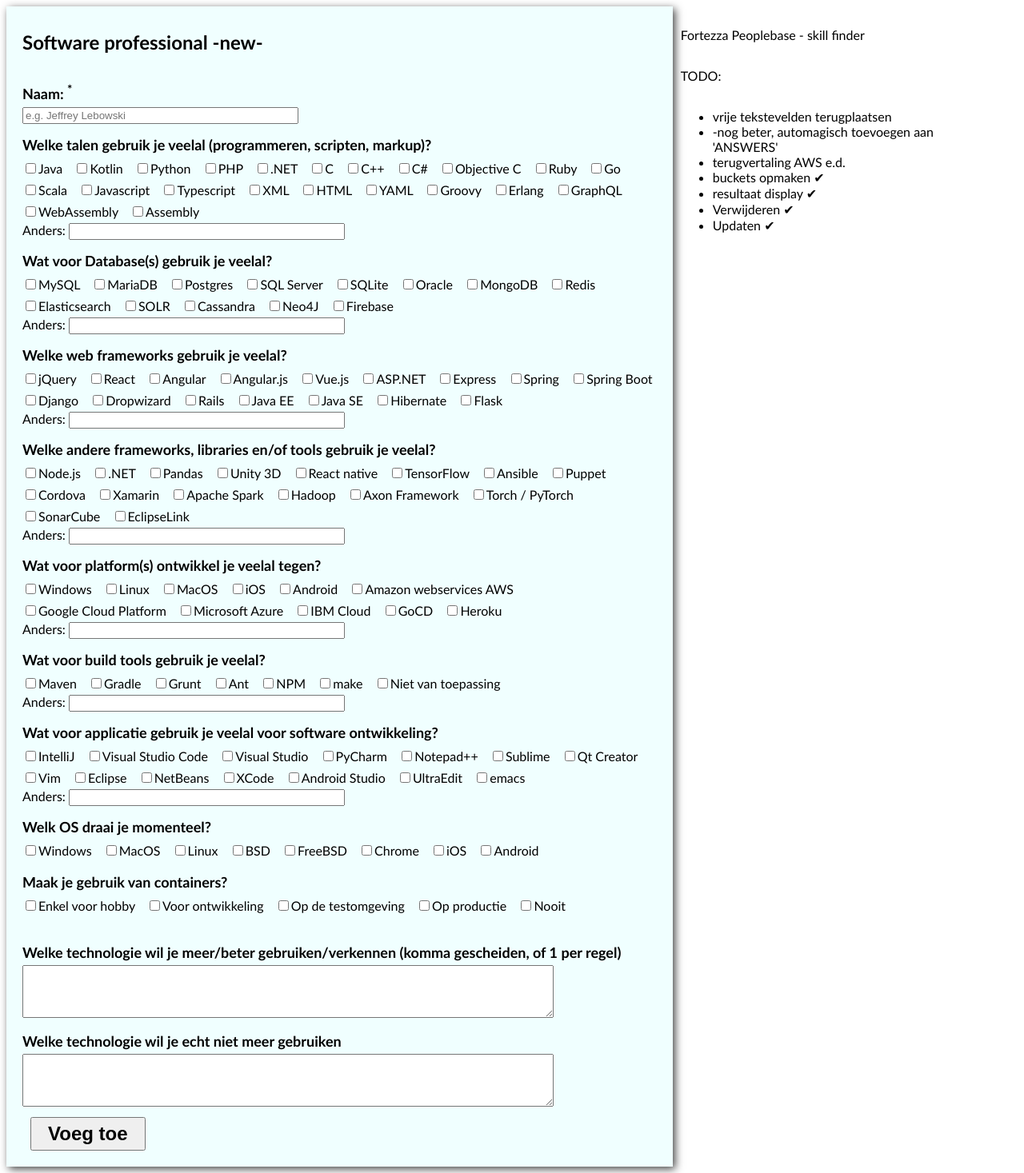
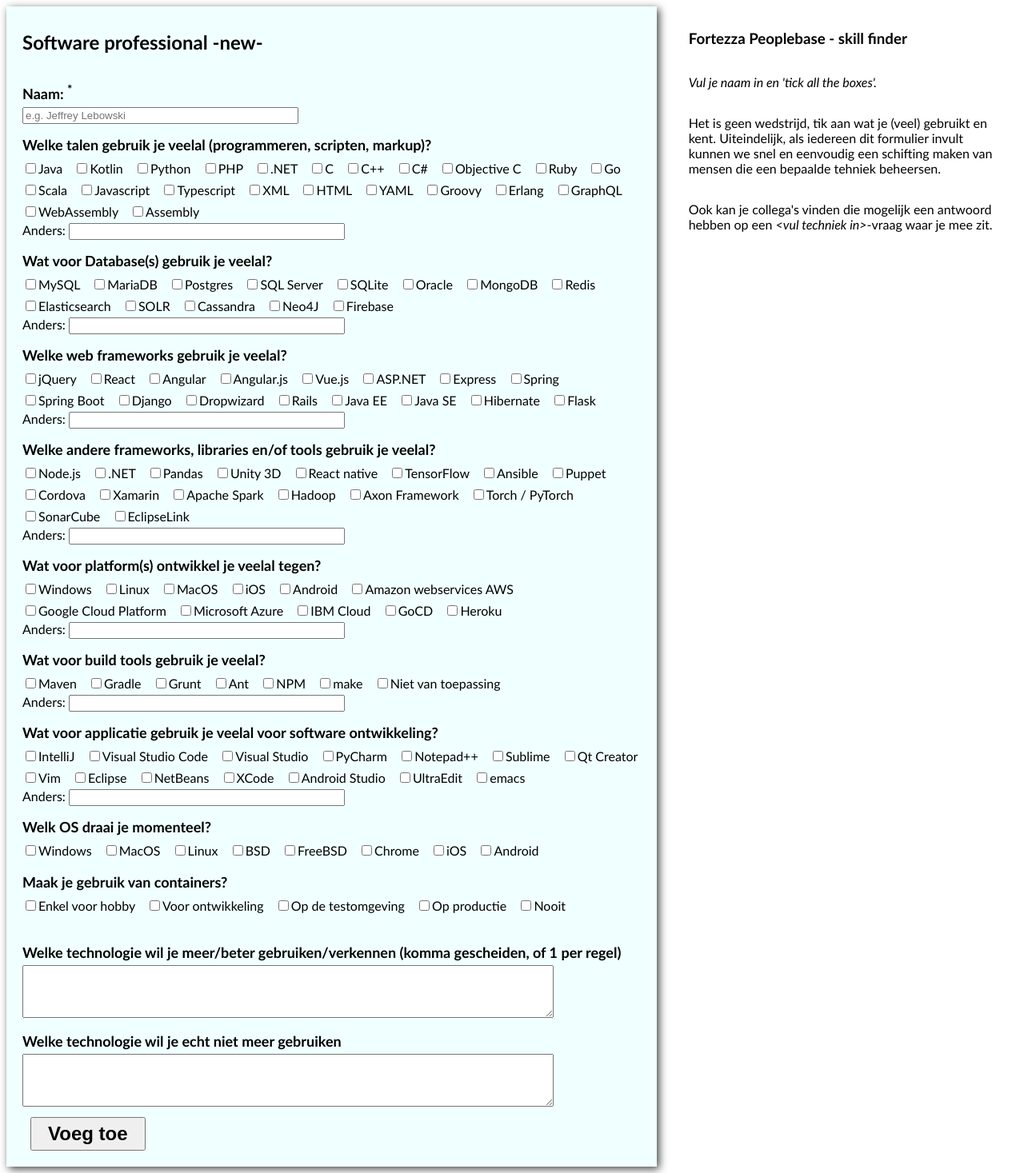
Before and after one commit to xiffy/pplbase, a Flask app: page /new in a window 1280 px wide. Shown: the whole page at 80% size. Run offline with Flask 2, Linux system fonts and the light colour scheme.

Commit message:
Todo lijstje uit de sidebar gehaald

```diff
--- a/pplbase/static/pplbase.css
+++ b/pplbase/static/pplbase.css
@@ -124,7 +124,7 @@ body {
 
 .sidebar {
     background: transparent;
-    padding: 10px;
+    padding: 10px 10px 0 40px;
     margin-right: 10px;
 }
 .buckets ul {
--- a/pplbase/templates/person-sidebar.html
+++ b/pplbase/templates/person-sidebar.html
@@ -1,12 +1,6 @@
-            <p>Fortezza Peoplebase - skill finder</p>
+            <h3>Fortezza Peoplebase - skill finder</h3>
             <p>
-                TODO:
-                <ul><li>vrije tekstevelden terugplaatsen</li>
-                    <li>-nog beter, automagisch toevoegen aan 'ANSWERS'</li>
-                    <li>terugvertaling AWS e.d.</li>
-                    <li>buckets opmaken ✔</li>
-                    <li>resultaat display ✔</li>
-                    <li>Verwijderen ✔</li>
-                    <li>Updaten ✔</li>
-                </ul>
+                <em>Vul je naam in en 'tick all the boxes'.</em>
             </p>
+            <p>Het is geen wedstrijd, tik aan wat je (veel) gebruikt en kent. Uiteindelijk, als iedereen dit formulier invult kunnen we snel en eenvoudig een schifting maken van mensen die een bepaalde tehniek beheersen. </p>
+            <p>Ook kan je collega's vinden die mogelijk een antwoord hebben op een <em>&lt;vul techniek in&gt;</em>-vraag waar je mee zit.</p>
```
